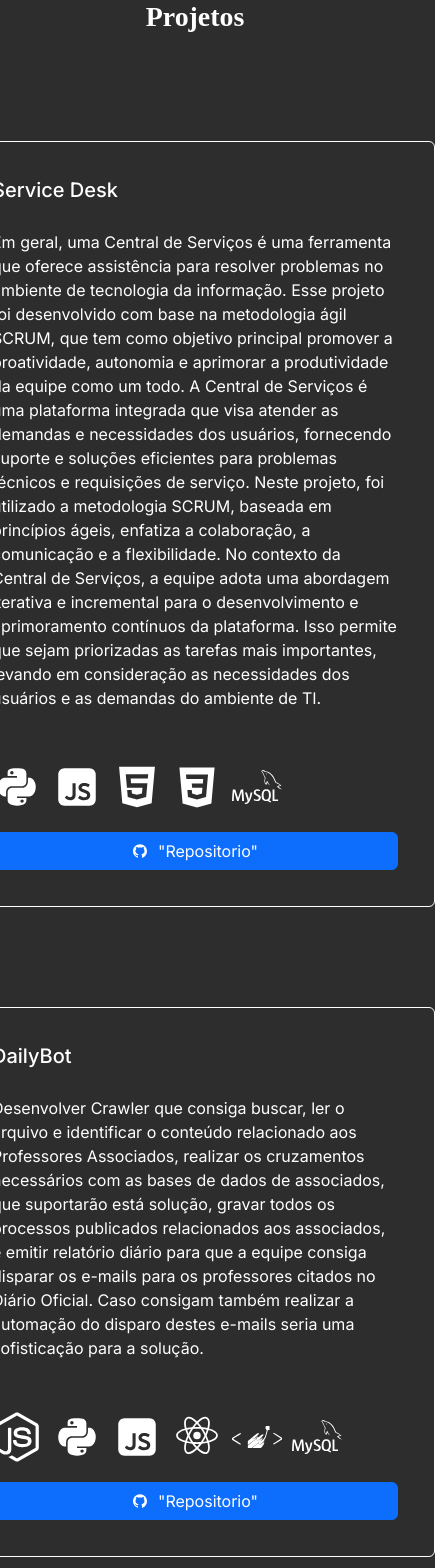
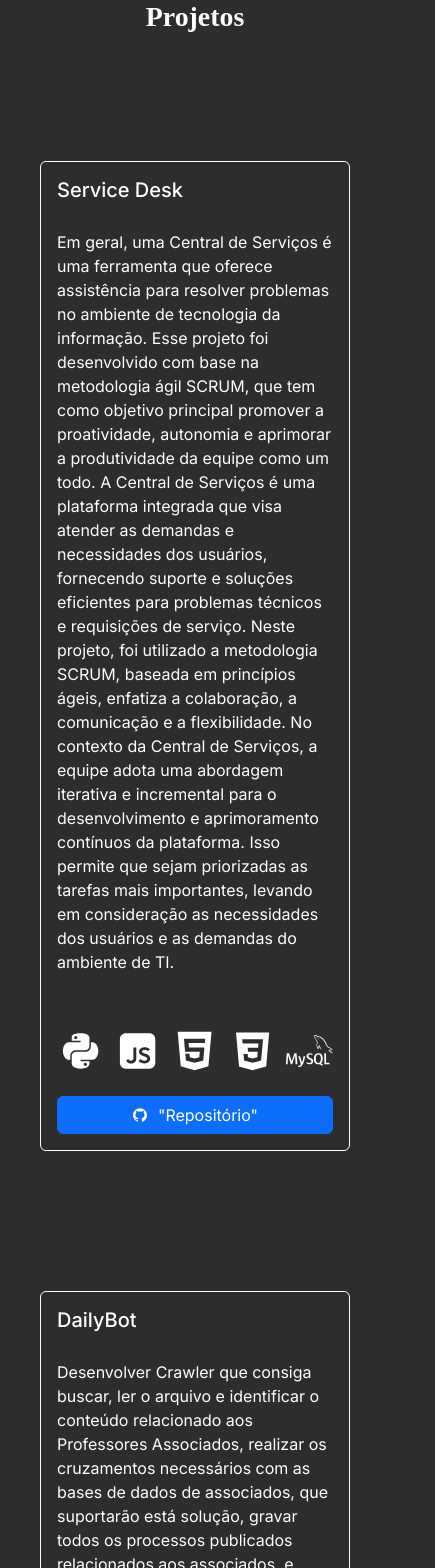
Before and after one commit to KevinRomRib/NewPortfolio, a Next.js app: page /components/Projetos in a window 390 px wide. Shown: the top 1568 px of the page, 435 px wide, since content can reach past the window. Built offline with nearby package versions, Linux system fonts and the light colour scheme; a web font is replaced by a local one.

Commit message:
Arrumando responsividade

```diff
--- a/src/app/components/Card/Card.tsx
+++ b/src/app/components/Card/Card.tsx
@@ -1,19 +1,8 @@
+import React from 'react';
 import Button from 'react-bootstrap/Button';
 import Card from 'react-bootstrap/Card';
-import Placeholder from 'react-bootstrap/Placeholder';
-import { AiFillHtml5, AiFillGithub } from "react-icons/ai"
-import { BiLogoReact, BiLogoJava, BiLogoFigma } from "react-icons/bi"
-import { RiJavascriptFill } from "react-icons/ri"
-import { IoLogoPython } from "react-icons/io"
-import { SiMysql, SiApachecassandra, SiNeo4J, SiStyledcomponents } from "react-icons/si"
-import { BiLogoMongodb, BiLogoRedux } from "react-icons/bi"
-import { DiCss3, DiRedis } from "react-icons/di"
-import { FaDocker, FaNodeJs } from "react-icons/fa"
-import { GrOracle } from "react-icons/gr"
-import { BsGit } from "react-icons/bs"
+import { AiFillGithub } from 'react-icons/ai';
 import styled from 'styled-components';
-import { ReactNode } from 'react';
-
 
 const Field = styled.div`
   display: flex;
@@ -24,7 +13,21 @@ const Field = styled.div`
   gap: 10px;
 `;
 
-
+const Container = styled.div`
+  width: 500px;
+  @media(max-width: 1120px){
+    width: auto;
+  }
+  @media(max-width: 490px){
+    width: 450px;
+  }
+  @media(max-width: 470px){
+    width: 400px;
+  }
+  @media(max-width: 400px){
+    width: 350px;
+  }
+`;
 
 interface CardProps {
   link?: string;
@@ -42,16 +45,14 @@ const Cards: React.FC<CardProps> = ({ link, text, title, type, tecnologias }) =>
   };
 
   return (
-      <div className="d-flex justify-content-around">
+    <Container>
       <Card style={{
-          width: '30rem',
         background: '#2D2D2D',
         color: 'white',
         border: '1px solid white',
+        margin: '20px',
       }}>
-          {/* <Card.Img variant="top" src="holder.js/100px180" /> */}
         <Card.Body style={{
-            margin: '20px',
           display: 'flex',
           justifyContent: 'center',
           flexDirection: 'column',
@@ -65,11 +66,6 @@ const Cards: React.FC<CardProps> = ({ link, text, title, type, tecnologias }) =>
               ))}
             </Card.Text>
           )}
-            {/* <Card.Text>
-              {text.split('\n').map((line, index) => (
-                <p key={index}>{line}</p>
-              ))}
-            </Card.Text> */}
           <Field>
             {tecnologias}
           </Field>
@@ -84,14 +80,14 @@ const Cards: React.FC<CardProps> = ({ link, text, title, type, tecnologias }) =>
             }}>
             {type === "projeto" ? (
               <>
-                  <AiFillGithub/>
-                  "Repositorio"
+                <AiFillGithub />
+                "Repositório"
               </>
             ) : "Empresa"}
           </Button>
         </Card.Body>
       </Card>
-      </div>
+    </Container>
   );
 }
 
--- a/src/app/components/Contatos/Contatos.tsx
+++ b/src/app/components/Contatos/Contatos.tsx
@@ -39,6 +39,7 @@ const Box = styled.div<{
   justify-content: center;
   align-items: center;
   flex-direction: ${(props) => props?.flexDirection};
+  flex-wrap: wrap;
   gap: ${(props) => props?.gap};
   padding-top: ${(props) => props?.paddingTop};
   font-size: 50px;
--- a/src/app/components/Inicio/Inicio.tsx
+++ b/src/app/components/Inicio/Inicio.tsx
@@ -24,7 +24,7 @@ const Title = styled.p`
     color: white;
     font-size: 3.5vw;
     @media(max-width: 1100px){
-      height: 50px;
+      display: none;
     }
 `;
 
```
Also changed, not shown: src/app/components/Qualificacoes/Qualificacoes.tsx (+12 -0 lines). Lines whose indentation alone changed are shown as unchanged.
